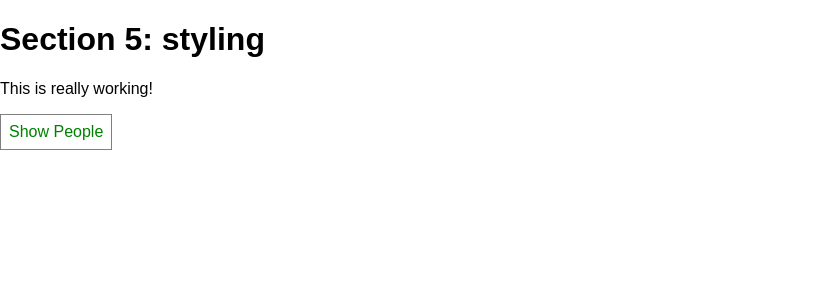
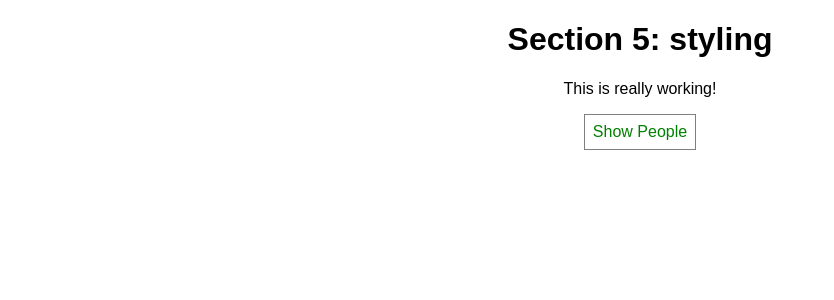
Before and after one commit to tetianakh/react-redux-udemy, a React app in the folder section5/: page / in a window 1280 px wide. Shown: the top 300 px of the page, without its empty margins (0-834 px from the left). Built offline with nearby package versions, Linux system fonts and the light colour scheme.

Commit message:
Section 5, lecture 66: css modules

```diff
--- a/section5/src/App.js
+++ b/section5/src/App.js
@@ -1,5 +1,5 @@
 import React, { Component } from 'react';
-import './App.css';
+import classes from './App.css';
 import Person from './Person/Person.jsx';
 
 
@@ -63,18 +63,18 @@
         style.color = 'red';
     }
 
-    const classes = []
+    const assignedClasses = []
     if (this.state.people.length <= 2){
-      classes.push('red');
+      assignedClasses.push( classes.red );
     }
     if (this.state.people.length <= 1){
-      classes.push('bold');
+      assignedClasses.push( classes.bold );
     }
 
     return (
-      <div className="App">
+      <div className={classes.App}>
         <h1>Section 5: styling</h1>
-        <p className={classes.join(' ')}>This is really working!</p>
+        <p className={assignedClasses.join(' ')}>This is really working!</p>
         <button style={style}
           onClick={this.showPeopleHandler}>{this.state.showPeople ? "Hide" : "Show"} People</button>
         {people}
--- a/section5/src/Person/Person.jsx
+++ b/section5/src/Person/Person.jsx
@@ -1,9 +1,9 @@
 import React from 'react';
-import './Person.css';
+import classes from './Person.css';
 
 const person = (props) => {
   return (
-    <div className="Person">
+    <div className={classes.Person}>
       <p onClick={props.click}>{ props.name } is {props.age} years old.</p>
       <input onChange={props.changed} defaultValue={props.name}></input>
     </div>
```
